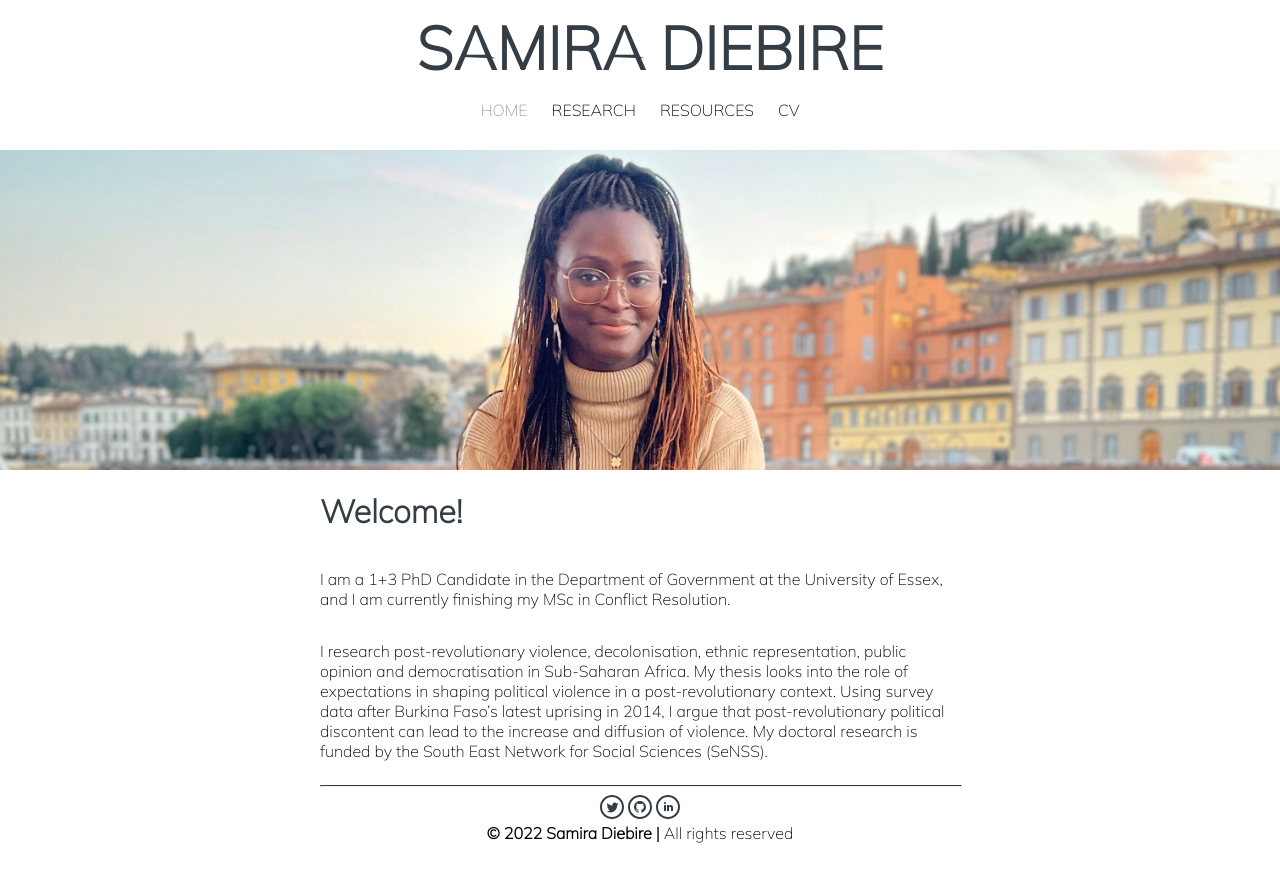
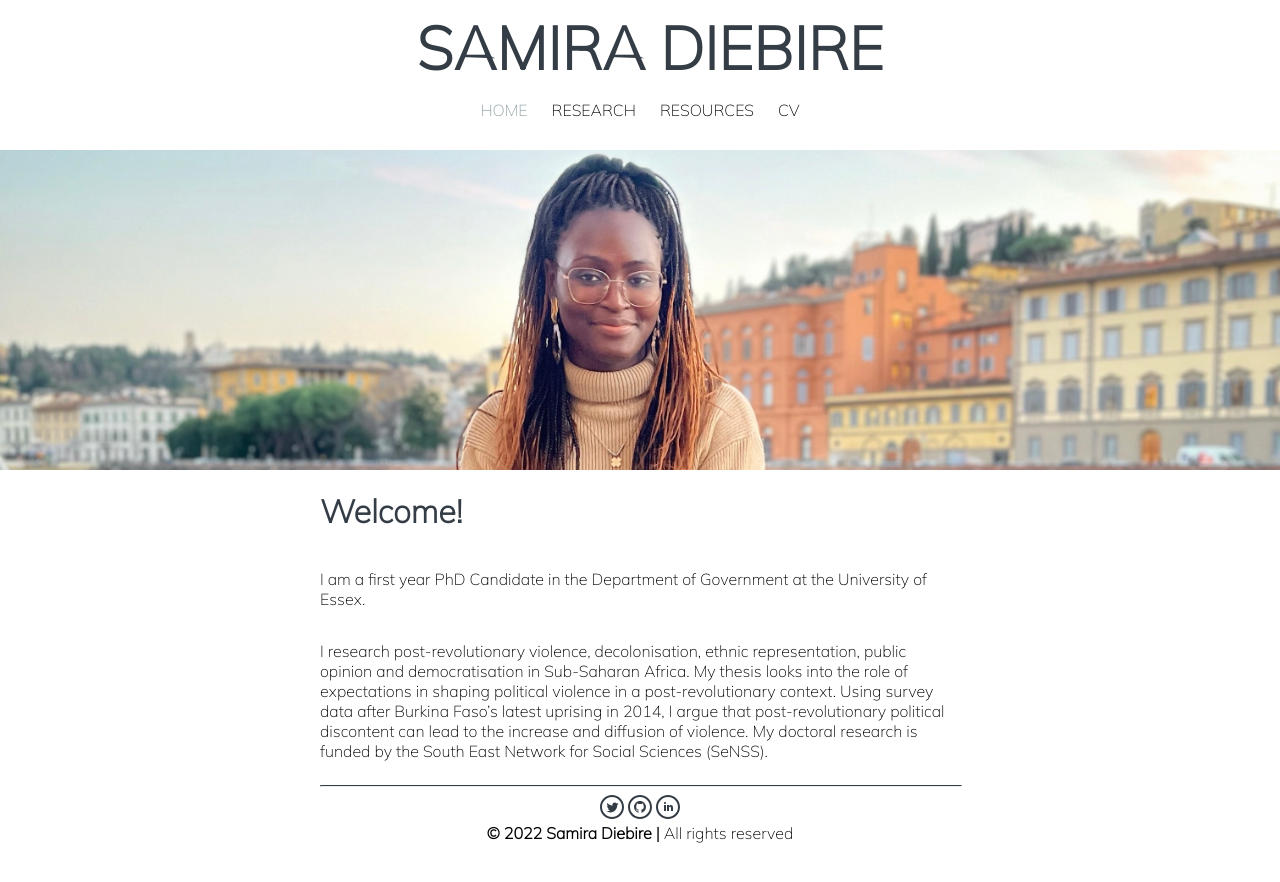
Before and after one commit to samiradiebire/samiradiebire.github.io, a Jekyll site: the page built from index.md, in a window 1280 px wide. Shown: the top 882 px of the page. Built offline with Jekyll 4.4.1, drawn with Linux system fonts in a browser that asks for light colours.

Commit message:
Changed description

```diff
--- a/index.md
+++ b/index.md
@@ -11,7 +11,7 @@ image: /assets/images/balcony.jpeg
 
 # Welcome!
 
-I am a 1+3 PhD Candidate in the Department of Government at the University of Essex, and I am currently finishing my MSc in Conflict Resolution.
+I am a first year PhD Candidate in the Department of Government at the University of Essex.
 
 <!--figure>
   <img src="/assets/images/samfav.jpeg" class="profile">
```
